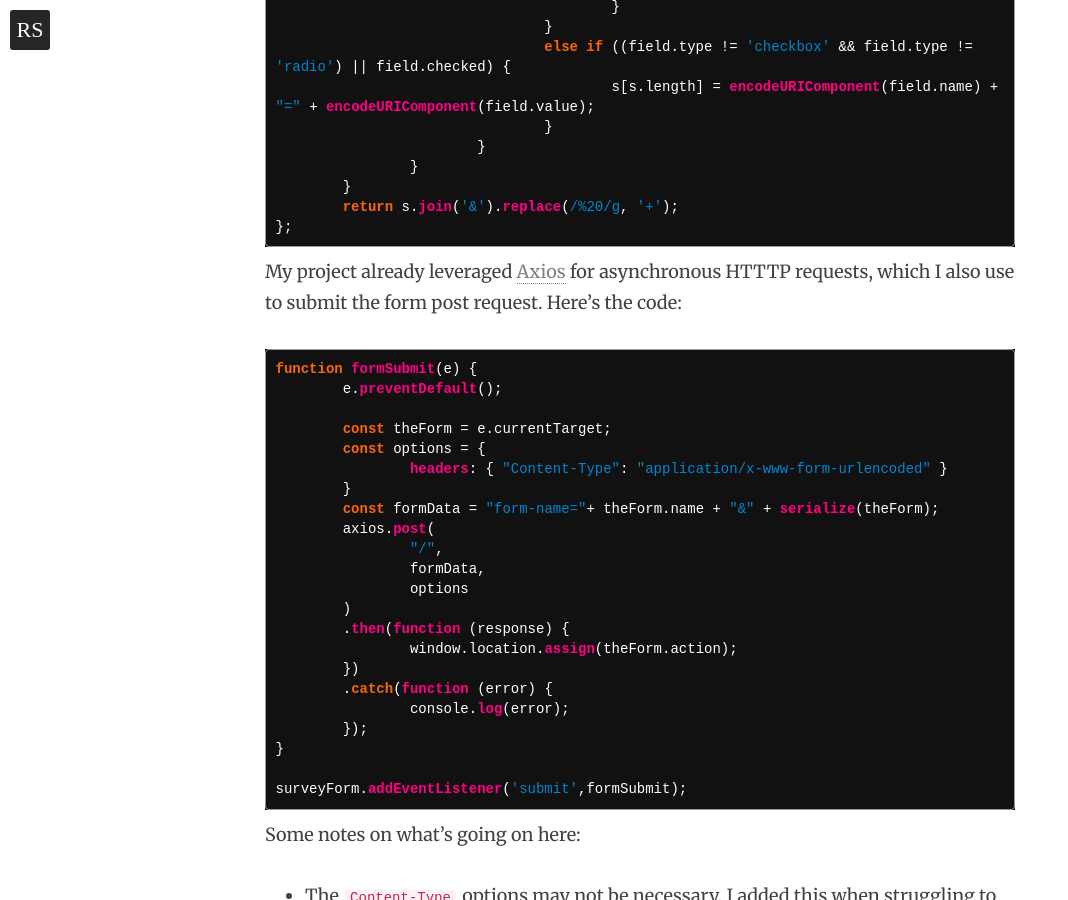
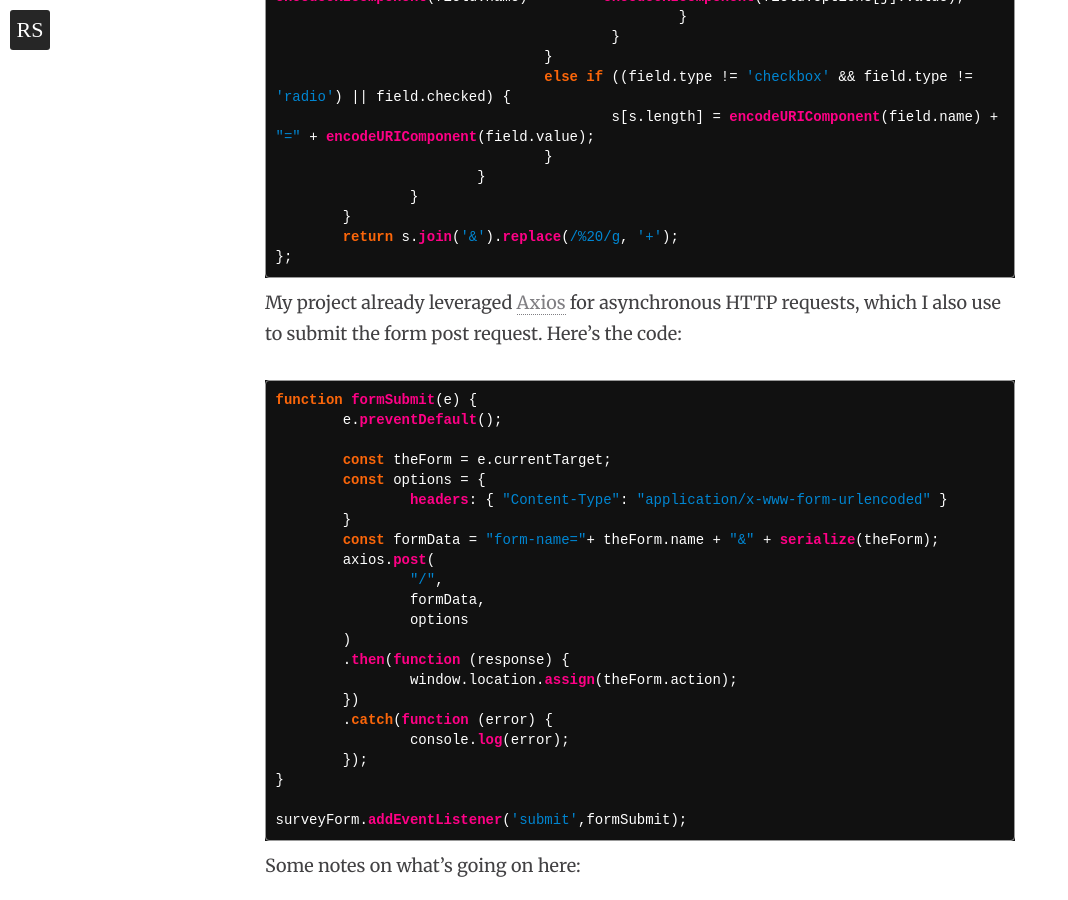
Before and after one commit to remotesynth/remotesynth.github.io, a Jekyll site: the page built from _posts/2020-07-06-netlify-form-javascript.md, in a window 1280 px wide and 900 px high, scrolled down 2417 px. Shown: the whole window, without its empty margins (0-1068 px from the left). Built offline with Jekyll 4.4.1, drawn with Linux system fonts in a browser that asks for light colours; a script that is not in the unit is left out; comment, search, counter and statistics services are not loaded; some of the changed text lies outside the part shown.

Commit message:
Update 2020-07-06-netlify-form-javascript.md

````diff
--- a/_posts/2020-07-06-netlify-form-javascript.md
+++ b/_posts/2020-07-06-netlify-form-javascript.md
@@ -52,7 +52,7 @@
 	return s.join('&').replace(/%20/g, '+');
 };
 ```
-My project already leveraged [Axios](https://github.com/axios/axios) for asynchronous HTTTP requests, which I also use to submit the form post request. Here's the code:
+My project already leveraged [Axios](https://github.com/axios/axios) for asynchronous HTTP requests, which I also use to submit the form post request. Here's the code:
 
 ```javascript
 function formSubmit(e) {
````
Also changed, not shown: other parts of _posts/2020-07-06-netlify-form-javascript.md (+1 -1 lines).
